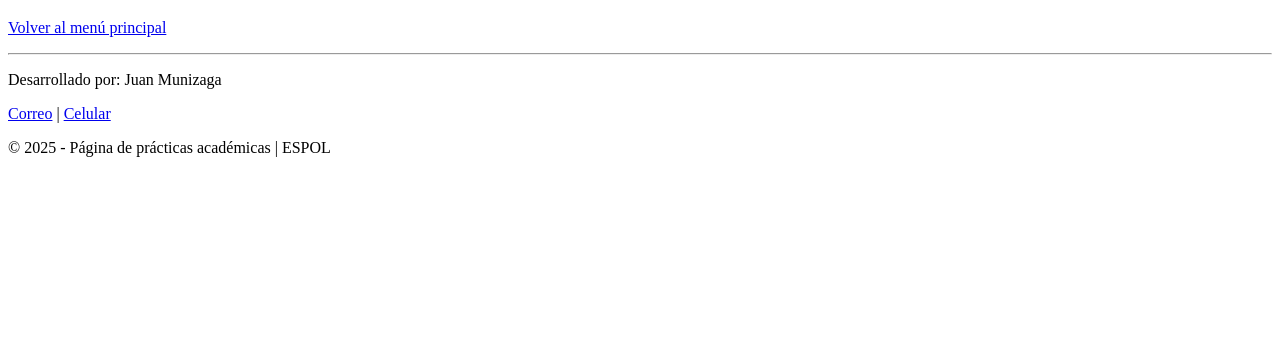
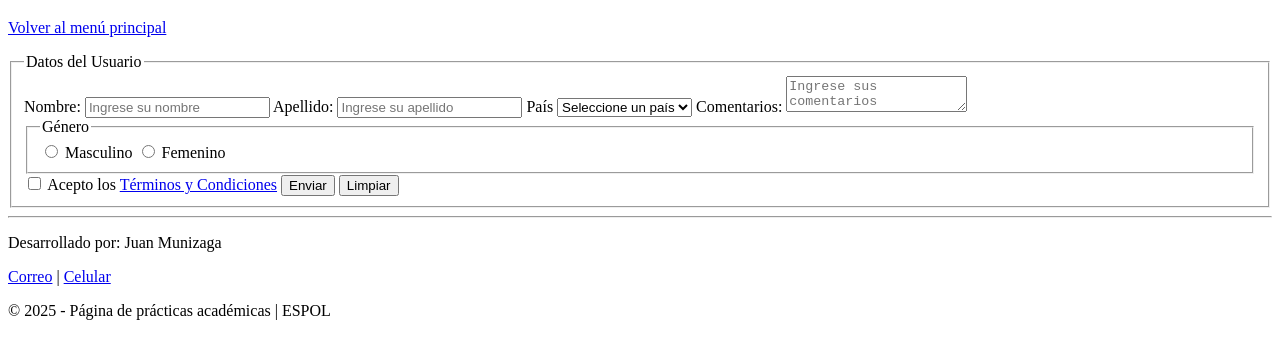
Before and after one commit to Jmuniz27/juanmuniforodawm, a website: page src/Pages/practica-formulario-2.html in a window 1280 px wide. Shown: the part 87-446 px from the top of the page. Drawn offline with Linux system fonts and the light colour scheme.

Commit message:
Update/Formularios2_Clase-29-10-2025

```diff
--- a/src/Pages/practica-formulario-2.html
+++ b/src/Pages/practica-formulario-2.html
@@ -8,9 +8,10 @@
   <meta name="author" content="Juan Munizaga">
   <title>Practica de Formulario-2</title>
   <link rel="icon" href="../Img/Pikachu.ico" type="image/x-icon">
+  <link rel="stylesheet" href="./../Css/style_formularios2.css">
 </head>
 <body>
-    <nav>
+  <nav class="navbar">
     <a href="practica-texto.html">Texto</a>
     <a href="practica-imagenes.html">Imagenes</a>
     <a href="practica-listas.html">Listas</a>
@@ -30,12 +31,50 @@
     <a href="practica-ia.html">IA</a>
     <a href="practica-crazy.html">Crazy</a>
   </nav>
+
   <main>
     <h1>Practica de Formulario-2</h1>
     <p><a href="../index.html">Volver al menú principal</a></p>
 
-        <!-- Contenido de la práctica aquí -->
+    <form id="frmDatos" name="frmDatos" onsubmit="return FncDatosUser()">
+      <fieldset >
+        <legend>Datos del Usuario</legend>
 
+        <label for="TxtNombre">Nombre:</label>
+        <input type="text" name="TxtNombre" id="TxtNombre" placeholder="Ingrese su nombre" required>
+
+        <label for="TxtApellido">Apellido:</label>
+        <input type="text" name="TxtApellido" id="TxtApellido" placeholder="Ingrese su apellido" required>
+
+        <label for="SltPais">País</label>
+        <select name="SltPais" id="SltPais" required>
+          <option value="" disabled selected>Seleccione un país</option>
+          <option value="593">Ecuador</option>
+          <option value="51">Perú</option>
+          <option value="52">México</option>
+          <option value="57">Colombia</option>
+        </select>
+
+        <label for="TxtComentarios">Comentarios:</label>
+        <textarea name="TxtComentarios" id="TxtComentarios" placeholder="Ingrese sus comentarios" required></textarea>
+
+        <fieldset class="fieldset-genero">
+          <legend>Género</legend>
+          <input type="radio" name="RdGenero" id="RdGeneroMasculino" value="Masculino" required>
+          <label for="RdGeneroMasculino">Masculino</label>
+          <input type="radio" name="RdGenero" id="RdGeneroFemenino" value="Femenino" required>
+          <label for="RdGeneroFemenino">Femenino</label>
+        </fieldset>
+
+        <input type="checkbox" id="ChkTerms" name="ChkTerms" required>
+        <label for="ChkTerms">
+          Acepto los <a href="terminos-y-condiciones.html" target="_blank" rel="noopener">Términos y Condiciones</a>
+        </label>
+
+        <button type="submit">Enviar</button>
+        <button type="reset">Limpiar</button>
+      </fieldset>
+    </form>
   </main>
 
   <!-- ========== Pie de página ========== -->
@@ -48,5 +87,6 @@
     </p>
     <p>© 2025 - Página de prácticas académicas | ESPOL</p>
   </footer>
+  <script src="./../Js/script_formularios2.js"></script>
 </body>
 </html>
```
Also changed, not shown: 1 other file. Lines whose indentation alone changed are shown as unchanged.
